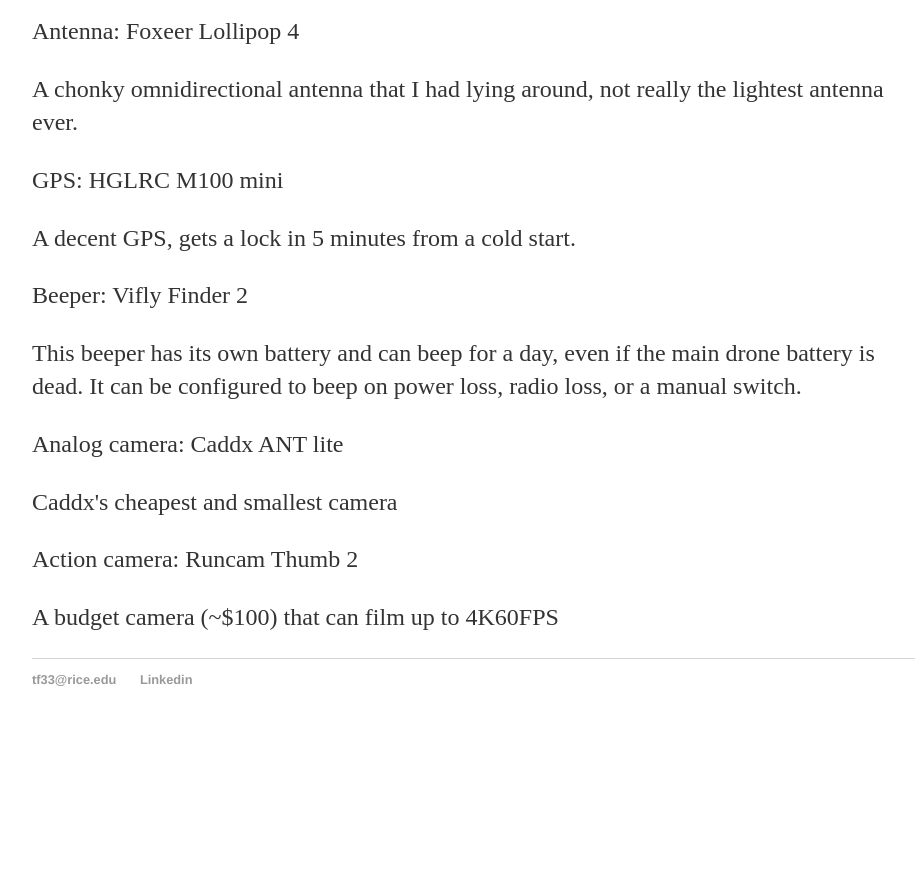
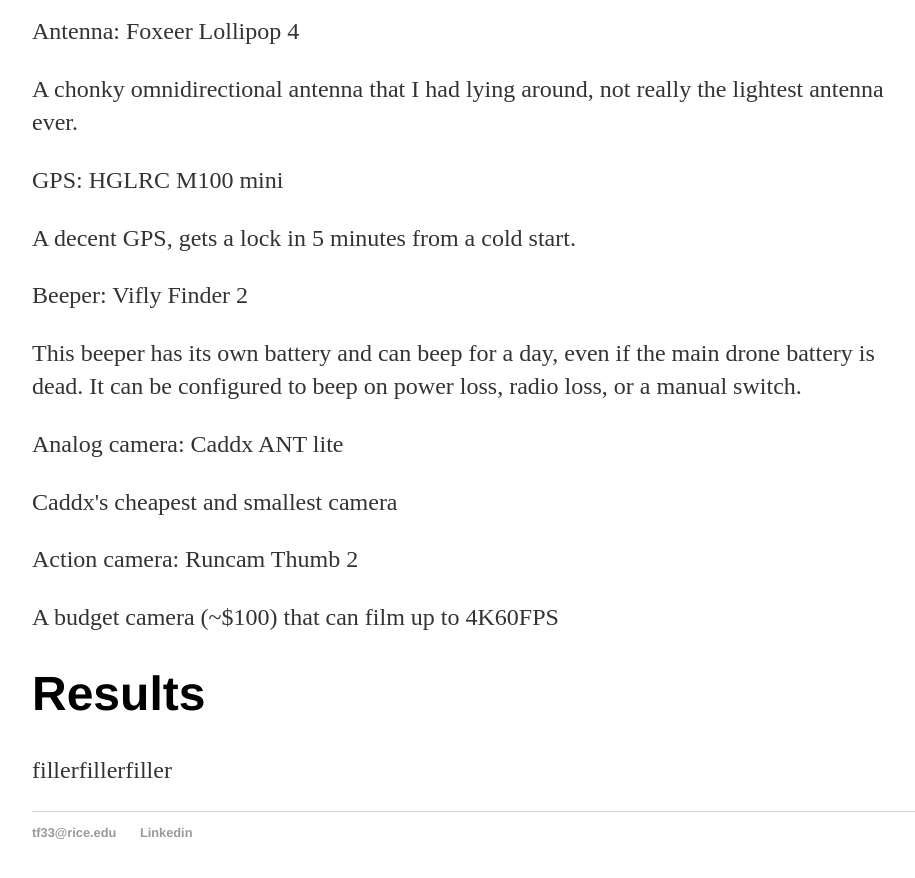
Before and after one commit to tfu1897/tfu1897.github.io, a Jekyll site: the page built from Projects/drone.html, in a window 1280 px wide and 900 px high, scrolled down 1978 px. Shown: the top 878 px of the window, without its empty margins (160-1075 px from the left). Built offline with Jekyll 4.4.1, drawn with Linux system fonts in a browser that asks for light colours; before the commit the page ends 2725 px from its top, so only the background shows below that.

Commit message:
Update drone.html

```diff
--- a/Projects/drone.html
+++ b/Projects/drone.html
@@ -35,3 +35,8 @@
 	<p>Action camera: Runcam Thumb 2 </p>
 	<p>A budget camera (~$100) that can film up to 4K60FPS </p>
 </div>
+
+<div class="blurb">
+	<h1>Results </h1>
+	<p>fillerfillerfiller </p>
+</div><!-- /.blurb -->
```
